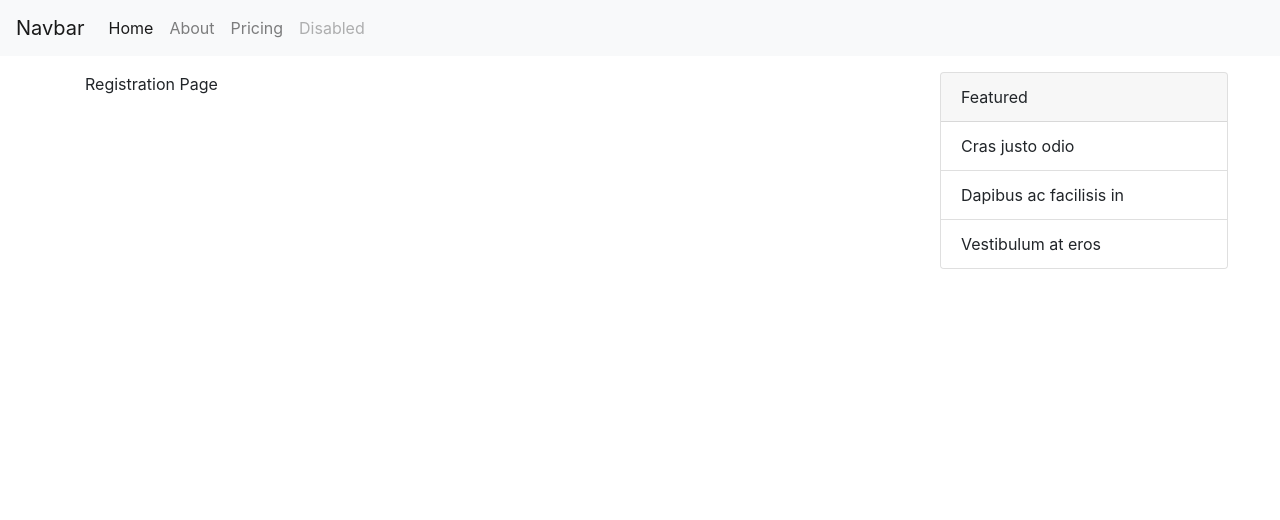
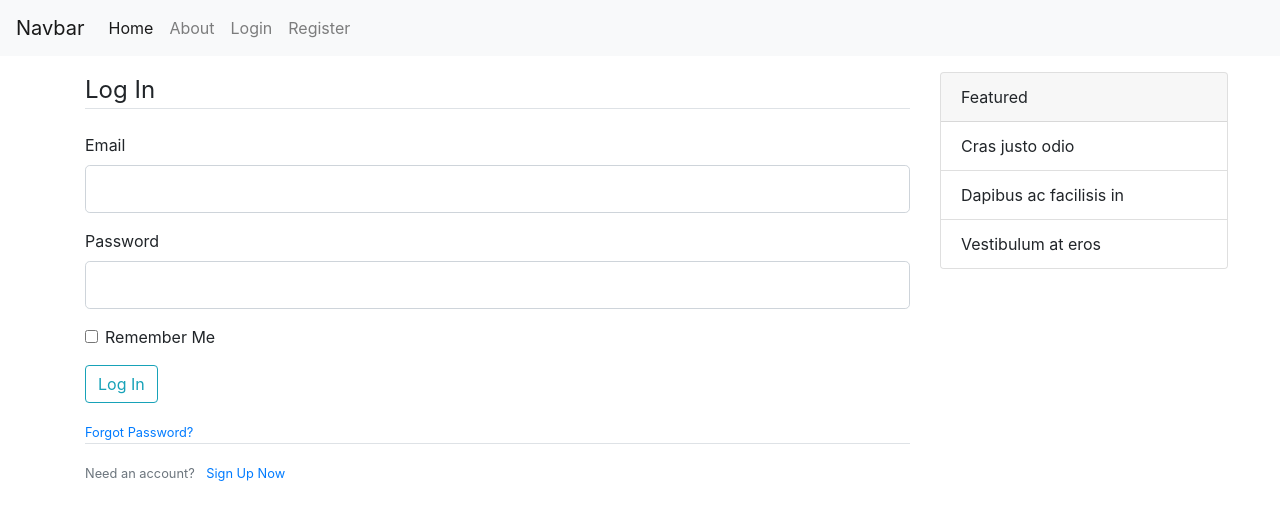
Before and after one commit to gstrothmann/ranking_webpage, a Flask app: page /login in a window 1280 px wide. Shown: the top 520 px of the page. Run offline with Flask 2, Linux system fonts and the light colour scheme; some libraries are stand-ins or nearby versions.

Commit message:
login page added

```diff
--- a/kicker_list.py
+++ b/kicker_list.py
@@ -29,9 +29,15 @@ def register():
         return redirect(url_for('home'))
     return render_template('register.html', title = 'Register', form = form)
 
-@app.route('/login')
+@app.route('/login', methods = ['GET', 'POST'])
 def login():
     form = LoginForm()
+    if form.validate_on_submit():
+        if form.email.data == 'admin@kicker-list.com' and form.password.data == 'password':
+            flash(f'You have been logged in!', 'success')
+            return redirect(url_for('home'))
+        else:
+            flash('Login Unsuccessfull. Please check username and password.', 'danger')
     return render_template('login.html', title = 'Login', form = form)
 
 if __name__ == '__main__':
--- a/templates/layout.html
+++ b/templates/layout.html
@@ -19,18 +19,31 @@
   </button>
   <div class="collapse navbar-collapse" id="navbarNavAltMarkup">
     <div class="navbar-nav">
-      <a class="nav-item nav-link active" href="/home">Home <span class="sr-only">(current)</span></a>
-      <a class="nav-item nav-link" href="/about">About</a>
-      <a class="nav-item nav-link" href="#">Pricing</a>
-      <a class="nav-item nav-link disabled" href="#" tabindex="-1" aria-disabled="true">Disabled</a>
+      <a class="nav-item nav-link active" href="{{ url_for('home') }} ">Home <span class="sr-only">(current)</span></a>
+      <a class="nav-item nav-link" href="{{ url_for('about') }} ">About</a>
+    </div>
+    <div class="navbar-nav">
+        <a class="nav-item nav-link" href="{{ url_for('login') }} ">Login</a>
+        <a class="nav-item nav-link" href="{{ url_for('register') }} ">Register</a>
     </div>
   </div>
 </nav>
 
 
+
+
 <div class="container mt-3">
     <div class = "row">
         <div class = "col-9">
+            {% with messages = get_flashed_messages(with_categories = true) %}
+                {% if messages %}
+                    {% for category, message in messages %}
+                        <div class ="alert alert-{{category}}">
+                            {{message}}
+                        </div>
+                    {% endfor %}
+                {% endif %}
+            {% endwith %}
             {%block content%}{%endblock%}
         </div>
 
--- a/templates/login.html
+++ b/templates/login.html
@@ -1,7 +1,59 @@
 {% extends 'layout.html' %}
 
 {%block content%}
+    <div class="content-section">
+        <form method = "POST" action = "">
+            {{ form.hidden_tag() }}
+            <fieldset class="form-group">
+                <legend class = "border-bottom mb-4">Log In</legend>
 
-Registration Page
+                <div class="form-group">
+                        {{ form.email.label(class = "form-control-label") }}
+                        {% if form.email.errors %}
+                        {{ form.email(class = "form-control form-control-lg is-invalid") }}
+                    <div class = "invalid-feedback">
+                        {% for error in form.email.errors %}
+                        <span>{{error}}</span>
+                        {% endfor %}
+                    </div>
+                    {% else %}
+                        {{ form.email(class = "form-control form-control-lg") }}
+                    {% endif %}
+                </div>
 
-{%endblock%}
+                <div class="form-group">
+                        {{ form.password.label(class = "form-control-label") }}
+                        {% if form.password.errors %}
+                        {{ form.password(class = "form-control form-control-lg is-invalid") }}
+                    <div class = "invalid-feedback">
+                        {% for error in form.password.errors %}
+                        <span>{{error}}</span>
+                        {% endfor %}
+                    </div>
+                    {% else %}
+                        {{ form.password(class = "form-control form-control-lg") }}
+                    {% endif %}
+                </div>
+
+                <div class="form-check">
+                    {{ form.remember(class = "form-check-input") }}
+                    {{ form.remember.label(class = "form-check-label") }}
+                </div>
+
+            </fieldset>
+            <div class = "form-group">
+            {{ form.submit(class ="btn btn-outline-info") }}
+            </div>
+
+            <small class "text-muted ml-2">
+                <a href="#">Forgot Password?</a>
+            </small>
+
+        </form>
+    </div>
+    <div class = "border-top pt-3">
+        <small class = "text-muted">
+        Need an account? <a class="ml-2" href="{{url_for('register')}}">Sign Up Now</a>
+        </small>
+    </div>
+{%endblock content%}
```
Also changed, not shown: templates/register.html (+39 -0 lines).
